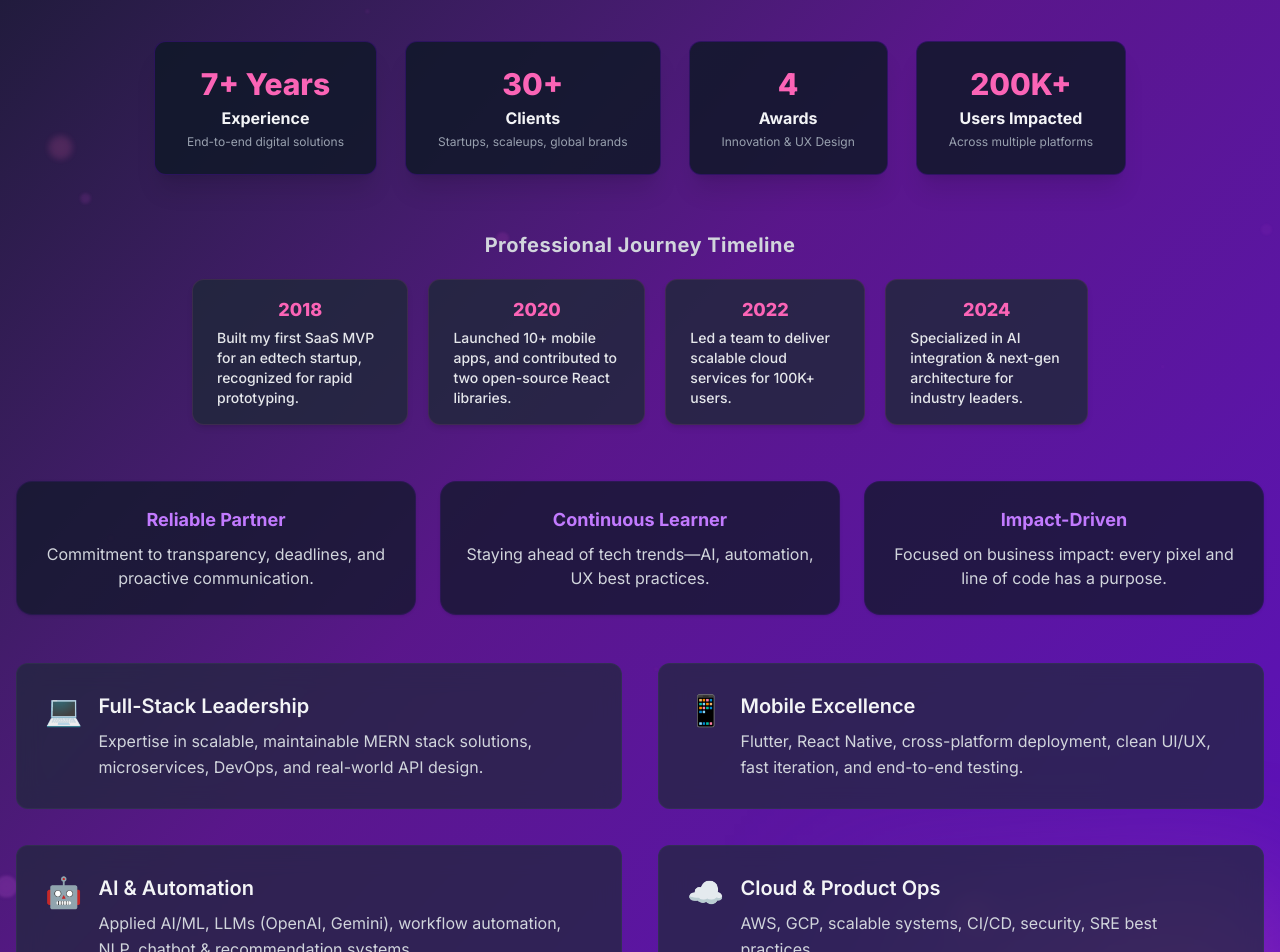
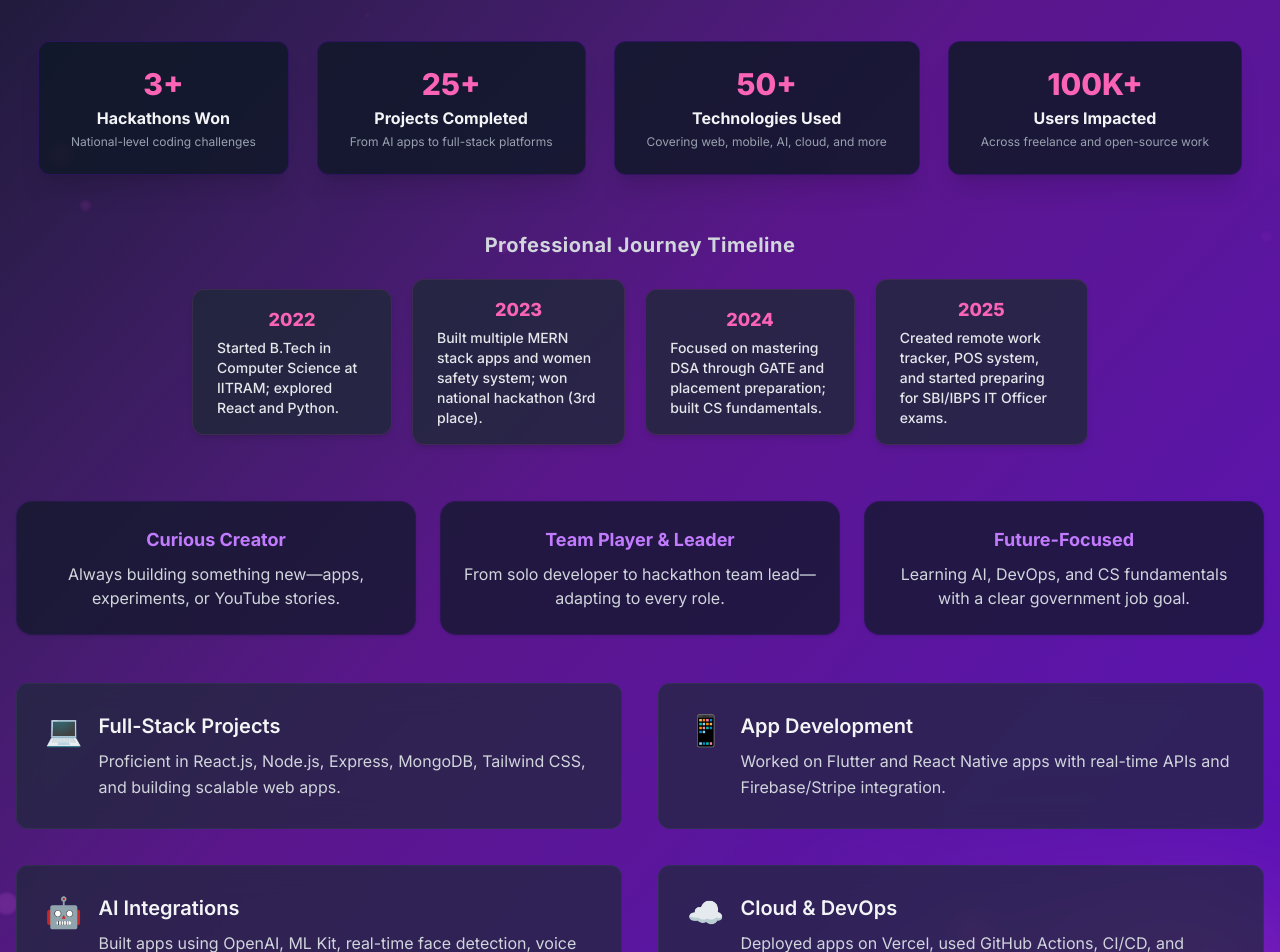
Before and after one commit to TUSHAR-hase/portfolio-, a Next.js app in the folder portfoliyo/: page / in a window 1280 px wide. Shown: the part 1120-2072 px from the top of the page. Built offline with nearby package versions, Linux system fonts and the light colour scheme.

Commit message:
fix: removed Vite from Next.js project

```diff
--- a/portfoliyo/src/components/pages/about.jsx
+++ b/portfoliyo/src/components/pages/about.jsx
@@ -4,46 +4,48 @@ import { useEffect, useState } from 'react';
 
 // Hero quick stats (edit these to your real stats)
 const STATS = [
-  { label: 'Experience', value: '7+ Years', description: 'End-to-end digital solutions' },
-  { label: 'Clients', value: '30+', description: 'Startups, scaleups, global brands' },
-  { label: 'Awards', value: '4', description: 'Innovation & UX Design' },
-  { label: 'Users Impacted', value: '200K+', description: 'Across multiple platforms' }
+  { label: 'Hackathons Won', value: '3+', description: 'National-level coding challenges' },
+  { label: 'Projects Completed', value: '25+', description: 'From AI apps to full-stack platforms' },
+  { label: 'Technologies Used', value: '50+', description: 'Covering web, mobile, AI, cloud, and more' },
+  { label: 'Users Impacted', value: '100K+', description: 'Across freelance and open-source work' }
 ];
 
 // Timeline: Professional Journey
 const TIMELINE = [
-  { year: 2018, text: 'Built my first SaaS MVP for an edtech startup, recognized for rapid prototyping.' },
-  { year: 2020, text: 'Launched 10+ mobile apps, and contributed to two open-source React libraries.' },
-  { year: 2022, text: 'Led a team to deliver scalable cloud services for 100K+ users.' },
-  { year: 2024, text: 'Specialized in AI integration & next-gen architecture for industry leaders.' },
+  { year: 2022, text: 'Started B.Tech in Computer Science at IITRAM; explored React and Python.' },
+  { year: 2023, text: 'Built multiple MERN stack apps and women safety system; won national hackathon (3rd place).' },
+  { year: 2024, text: 'Focused on mastering DSA through GATE and placement preparation; built CS fundamentals.' },
+  { year: 2025, text: 'Created remote work tracker, POS system, and started preparing for SBI/IBPS IT Officer exams.' }
 ];
 
+
 const VALUES = [
-  { title: 'Reliable Partner', detail: 'Commitment to transparency, deadlines, and proactive communication.' },
-  { title: 'Continuous Learner', detail: 'Staying ahead of tech trends—AI, automation, UX best practices.' },
-  { title: 'Impact-Driven', detail: 'Focused on business impact: every pixel and line of code has a purpose.' }
+  { title: 'Curious Creator', detail: 'Always building something new—apps, experiments, or YouTube stories.' },
+  { title: 'Team Player & Leader', detail: 'From solo developer to hackathon team lead—adapting to every role.' },
+  { title: 'Future-Focused', detail: 'Learning AI, DevOps, and CS fundamentals with a clear government job goal.' }
 ];
+
 
 const SKILLS = [
   {
     icon: '💻',
-    title: 'Full-Stack Leadership',
-    content: 'Expertise in scalable, maintainable MERN stack solutions, microservices, DevOps, and real-world API design.'
+    title: 'Full-Stack Projects',
+    content: 'Proficient in React.js, Node.js, Express, MongoDB, Tailwind CSS, and building scalable web apps.'
   },
   {
     icon: '📱',
-    title: 'Mobile Excellence',
-    content: 'Flutter, React Native, cross-platform deployment, clean UI/UX, fast iteration, and end-to-end testing.'
+    title: 'App Development',
+    content: 'Worked on Flutter and React Native apps with real-time APIs and Firebase/Stripe integration.'
   },
   {
     icon: '🤖',
-    title: 'AI & Automation',
-    content: 'Applied AI/ML, LLMs (OpenAI, Gemini), workflow automation, NLP, chatbot & recommendation systems.'
+    title: 'AI Integrations',
+    content: 'Built apps using OpenAI, ML Kit, real-time face detection, voice translation, and animated video scripts.'
   },
   {
     icon: '☁️',
-    title: 'Cloud & Product Ops',
-    content: 'AWS, GCP, scalable systems, CI/CD, security, SRE best practices.'
+    title: 'Cloud & DevOps',
+    content: 'Deployed apps on Vercel, used GitHub Actions, CI/CD, and integrated systems with REST APIs securely.'
   }
 ];
 
```
